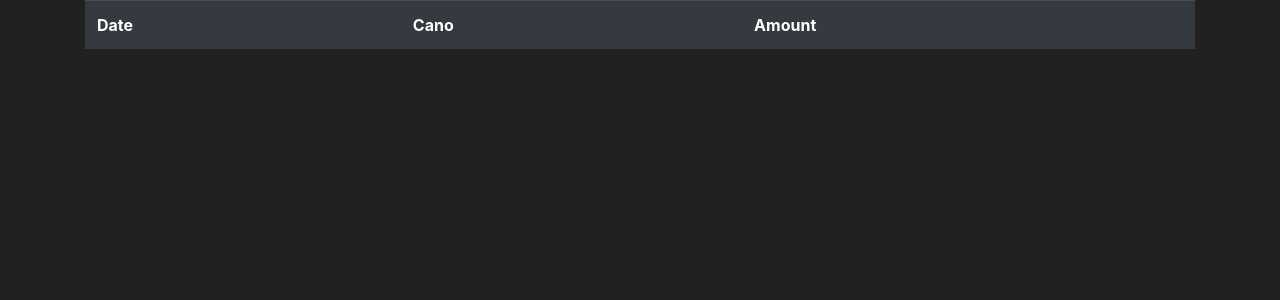
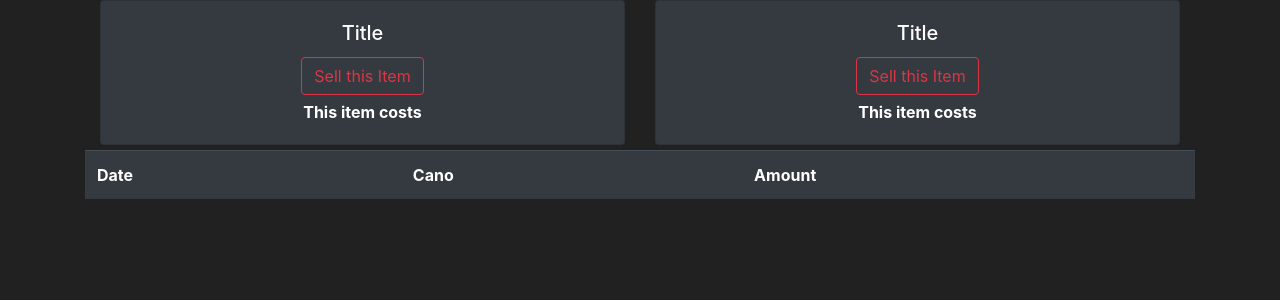
Before and after one commit to yenglianglai/Gotcha, a Flask app: template GotchaAPP/templates/result.html in a window 1280 px wide. Shown: the part 56-356 px from the top of the page. Run offline with Flask 2, Linux system fonts and the light colour scheme; the template is opened without the code that fills it, so the values that code supplies are empty; parts of the project's set-up code (start-up, migrations or seed data) failed here and were passed over; some libraries are stand-ins or nearby versions.

Commit message:
updated jinja

```diff
--- a/GotchaAPP/routes.py
+++ b/GotchaAPP/routes.py
@@ -1,7 +1,7 @@
 import pandas as pd
 import numpy as np
 from flask import render_template, request
-from GotchaAPP import db, clf, app
+from GotchaAPP import db, clf, app, maps
 from GotchaAPP import Fraud
 from google.cloud import bigtable
 import google.cloud.bigtable.row_filters as row_filters
@@ -9,7 +9,7 @@ import google.cloud.bigtable.row_filters as row_filters
 
 @app.route('/')
 def home():
-    return render_template('home.html')
+    return render_template('home.html', maps=maps)
 
 
 @app.route('/predict', methods=['POST'])
--- a/GotchaAPP/templates/result.html
+++ b/GotchaAPP/templates/result.html
@@ -7,80 +7,38 @@ Result
 {% block content %}
 <script src="https://cdn.jsdelivr.net/npm/chart.js"></script>
 <div class="container">
-	<!-- <div class="row" style="justify-content: space-around;"> -->
-	<!-- <div class="col-sm-" style="padding-top:50px;; height:20vh; width:30vw">
-			<canvas id="myChart" aspectRatio="1">
-				<script>
-					const labels = [
-						'January',
-						'February',
-						'March',
-						'April',
-						'May',
-						'June',
-					];
-
-					const data = {
-						labels: labels,
-						datasets: [{
-							label: '成功偵測之盜刷筆數',
-							backgroundColor: 'rgb(7, 186, 32)',
-							borderColor: 'rgb(225, 247, 228)',
-							data: [0, 10, 5, 2, 20, 30, 45],
-						}]
-					};
-
-					const config = {
-						type: 'line',
-						data: data,
-						options: {}
-					};
-				</script>
-
-				<script>
-					const myChart = new Chart(
-						document.getElementById('myChart'),
-						config
-					);
-				</script>
-			</canvas>
+	<div class="col">
+		<div class="row">
+			<div class="col-md-6">
+				<div style="margin-bottom: 5px" class="card text-center bg-dark">
+					<div class="card-body">
+						<h5 class="card-title">Title</h5>
+						<button type="button" class="btn btn-outline-danger" style="margin-bottom: 5px"
+							data-toggle="modal" w>
+							Sell this Item
+						</button>
+						<p class="card-text"><strong>
+								This item costs
+							</strong></p>
+					</div>
+				</div>
+			</div>
+			<div class="col-md-6">
+				<div style="margin-bottom: 5px" class="card text-center bg-dark">
+					<div class="card-body">
+						<h5 class="card-title">Title</h5>
+						<button type="button" class="btn btn-outline-danger" style="margin-bottom: 5px"
+							data-toggle="modal" w>
+							Sell this Item
+						</button>
+						<p class="card-text"><strong>
+								This item costs
+							</strong></p>
+					</div>
+				</div>
+			</div>
 		</div>
-		<div class="col-sm-">
-			<canvas id="myChart1">
-				<script>
-
-					const data1 = {
-						labels: [
-							'新台幣',
-							'美元',
-							'人民幣'
-						],
-						datasets: [{
-							data: [50, 30, 20],
-							backgroundColor: [
-								'rgb(131, 252, 148)',
-								'rgb(121, 237, 237)',
-								'rgb(255, 61, 72)'
-							],
-							hoverOffset: 4
-						}]
-					};
-
-					const config1 = {
-						type: 'doughnut',
-						data: data1,
-					};
-				</script>
-
-				<script>
-					const myChart1 = new Chart(
-						document.getElementById('myChart1'),
-						config1
-					);
-				</script>
-			</canvas>
-		</div>
-	</div> -->
+	</div>
 
 	<div class="row">
 		<div class="container-fluid">
```
Also changed, not shown: GotchaAPP/__init__.py (+23 -0 lines), GotchaAPP/templates/home.html (+6 -33 lines).
